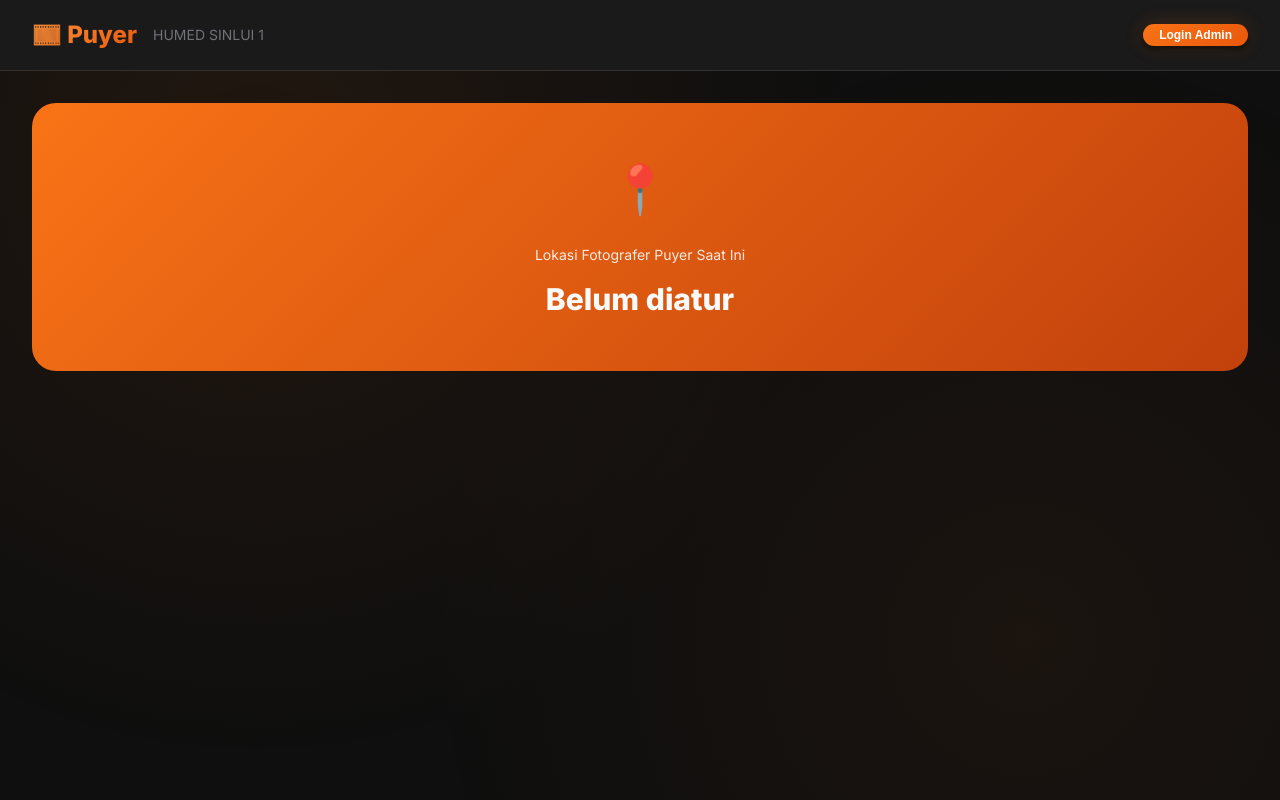
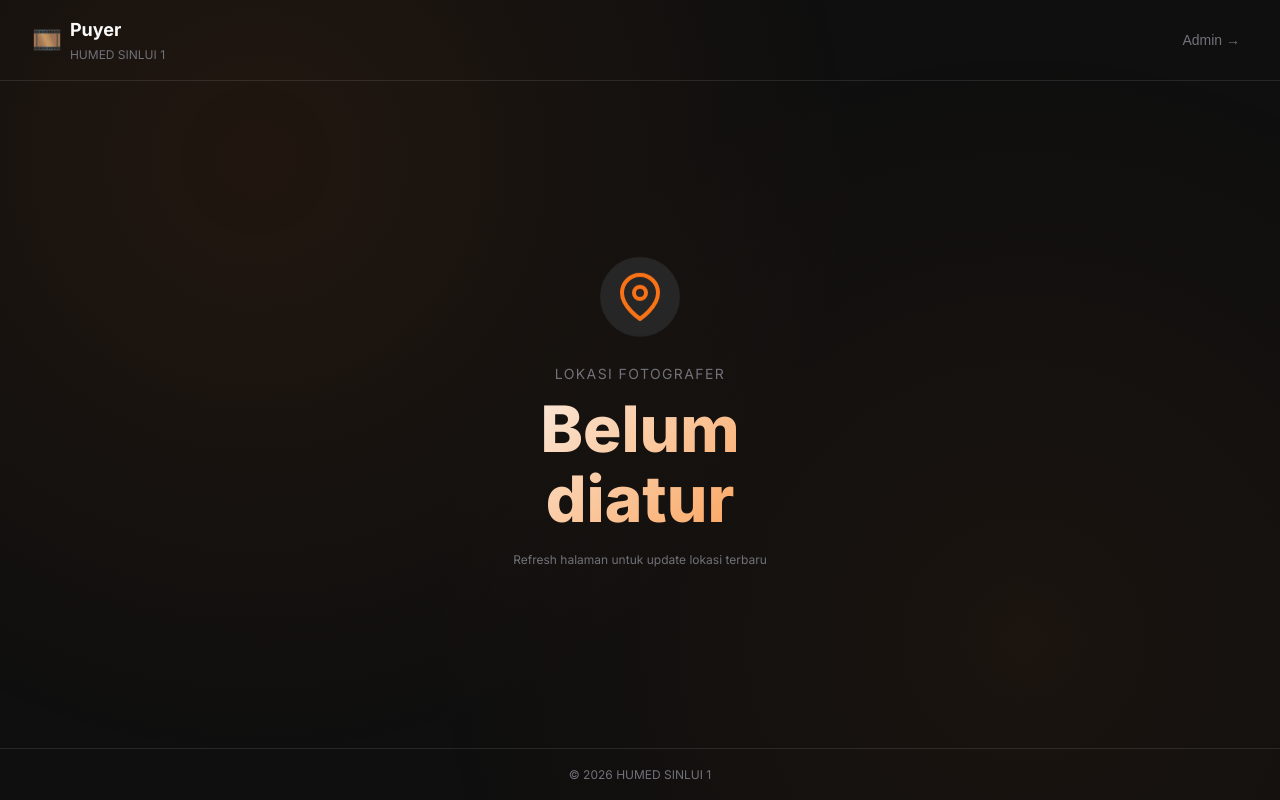
Before and after one commit to soudblox/humas-puyer, a React (Vite) app: page / in a window 1280 px wide. Built offline with nearby package versions, Linux system fonts and the light colour scheme; no server answers.

Commit message:
fix styling

```diff
--- a/src/components/UserView.jsx
+++ b/src/components/UserView.jsx
@@ -1,39 +1,51 @@
+import { api } from '../utils/api';
+
 export default function UserView({ user, location, onLogout, onLogin }) {
 	return (
-		<div className="dashboard">
-			{/* Navbar */}
-			<nav className="navbar">
-				<div className="navbar-brand">
-					<span className="navbar-logo">🎞️ Puyer</span>
-					<span className="navbar-subtitle">HUMED SINLUI 1</span>
+		<div className="public-view">
+			{/* Minimal Header */}
+			<header className="public-header">
+				<div className="public-brand">
+					<span className="brand-icon">🎞️</span>
+					<div className="brand-text">
+						<span className="brand-name">Puyer</span>
+						<span className="brand-sub">HUMED SINLUI 1</span>
+					</div>
 				</div>
-				<div className="navbar-user">
+				<div className="public-auth">
 					{user ? (
-						<>
-							<img src={user.picture} alt={user.name} className="user-avatar" />
-							<div className="user-info">
-								<div className="user-name">{user.name}</div>
-								<div className="user-role">User</div>
-							</div>
-							<button onClick={onLogout} className="btn btn-ghost btn-sm">
-								Keluar
-							</button>
-						</>
+						<div className="user-pill">
+							<img src={user.picture} alt={user.name} className="user-pill-avatar" />
+							<span className="user-pill-name">{user.name}</span>
+							<button onClick={onLogout} className="user-pill-logout">×</button>
+						</div>
 					) : (
-						<button onClick={onLogin} className="btn btn-primary btn-sm">
-							Login Admin
+						<button onClick={onLogin} className="login-link">
+							Admin →
 						</button>
 					)}
 				</div>
-			</nav>
+			</header>
 
-			<div className="dashboard-content">
-				<div className="location-banner">
-					<div className="location-icon">📍</div>
-					<div className="location-label">Lokasi Fotografer Puyer Saat Ini</div>
-					<div className="location-value">{location || 'Belum diatur'}</div>
+			{/* Main Content - Centered Location Display */}
+			<main className="public-main">
+				<div className="location-display">
+					<div className="location-pin">
+						<svg width="48" height="48" viewBox="0 0 24 24" fill="none" stroke="currentColor" strokeWidth="2" strokeLinecap="round" strokeLinejoin="round">
+							<path d="M21 10c0 7-9 13-9 13s-9-6-9-13a9 9 0 0 1 18 0z"></path>
+							<circle cx="12" cy="10" r="3"></circle>
+						</svg>
+					</div>
+					<p className="location-label-text">Lokasi Fotografer</p>
+					<h1 className="location-name">{location || 'Belum diatur'}</h1>
+					<p className="location-hint">Refresh halaman untuk update lokasi terbaru</p>
 				</div>
-			</div>
+			</main>
+
+			{/* Footer */}
+			<footer className="public-footer">
+				<p>© 2026 HUMED SINLUI 1</p>
+			</footer>
 		</div>
 	);
 }
--- a/src/index.css
+++ b/src/index.css
@@ -855,29 +855,217 @@ h4 {
 	gap: var(--space-sm);
 }
 
-/* Location Banner - Puyer specific */
+/* Location Banner - Puyer specific (for Dashboard) */
 .location-banner {
-	background: linear-gradient(135deg, var(--primary-500), var(--primary-700));
-	border-radius: var(--radius-2xl);
-	padding: var(--space-2xl);
+	background: var(--bg-card);
+	border: 1px solid var(--border-color);
+	border-radius: var(--radius-xl);
+	padding: var(--space-lg);
 	text-align: center;
 	margin-bottom: var(--space-lg);
+	transition: all var(--transition-base);
+}
+
+.location-banner:hover {
+	border-color: var(--border-glow);
+	box-shadow: var(--shadow-glow);
 }
 
 .location-label {
+	font-size: var(--font-size-xs);
+	color: var(--text-muted);
+	text-transform: uppercase;
+	letter-spacing: 0.05em;
+	margin-bottom: var(--space-xs);
+}
+
+.location-value {
+	font-size: var(--font-size-2xl);
+	font-weight: 700;
+	color: var(--primary-400);
+}
+
+.location-icon {
+	font-size: 1.5rem;
+	margin-bottom: var(--space-sm);
+	opacity: 0.7;
+}
+
+/* ========================================
+   Public View - UserView Component
+   ======================================== */
+
+.public-view {
+	min-height: 100vh;
+	display: flex;
+	flex-direction: column;
+}
+
+.public-header {
+	display: flex;
+	align-items: center;
+	justify-content: space-between;
+	padding: var(--space-md) var(--space-xl);
+	border-bottom: 1px solid var(--border-color);
+}
+
+.public-brand {
+	display: flex;
+	align-items: center;
+	gap: var(--space-sm);
+}
+
+.brand-icon {
+	font-size: 1.5rem;
+}
+
+.brand-text {
+	display: flex;
+	flex-direction: column;
+}
+
+.brand-name {
+	font-size: var(--font-size-lg);
+	font-weight: 700;
+	color: var(--text-primary);
+}
+
+.brand-sub {
+	font-size: var(--font-size-xs);
+	color: var(--text-muted);
+}
+
+.public-auth {
+	display: flex;
+	align-items: center;
+}
+
+.login-link {
+	background: transparent;
+	border: none;
+	color: var(--text-muted);
 	font-size: var(--font-size-sm);
-	opacity: 0.9;
+	cursor: pointer;
+	padding: var(--space-xs) var(--space-sm);
+	border-radius: var(--radius-md);
+	transition: all var(--transition-base);
+}
+
+.login-link:hover {
+	color: var(--text-primary);
+	background: var(--bg-tertiary);
+}
+
+.user-pill {
+	display: flex;
+	align-items: center;
+	gap: var(--space-sm);
+	padding: var(--space-xs) var(--space-sm);
+	background: var(--bg-tertiary);
+	border-radius: var(--radius-full);
+}
+
+.user-pill-avatar {
+	width: 24px;
+	height: 24px;
+	border-radius: var(--radius-full);
+}
+
+.user-pill-name {
+	font-size: var(--font-size-sm);
+	color: var(--text-secondary);
+}
+
+.user-pill-logout {
+	background: transparent;
+	border: none;
+	color: var(--text-muted);
+	font-size: var(--font-size-lg);
+	cursor: pointer;
+	padding: 0;
+	line-height: 1;
+	width: 20px;
+	height: 20px;
+	display: flex;
+	align-items: center;
+	justify-content: center;
+	border-radius: var(--radius-full);
+	transition: all var(--transition-base);
+}
+
+.user-pill-logout:hover {
+	background: rgba(255, 255, 255, 0.1);
+	color: var(--text-primary);
+}
+
+.public-main {
+	flex: 1;
+	display: flex;
+	align-items: center;
+	justify-content: center;
+	padding: var(--space-xl);
+}
+
+.location-display {
+	text-align: center;
+	max-width: 400px;
+}
+
+.location-pin {
+	display: inline-flex;
+	align-items: center;
+	justify-content: center;
+	width: 80px;
+	height: 80px;
+	background: var(--bg-tertiary);
+	border-radius: var(--radius-full);
+	margin-bottom: var(--space-lg);
+	color: var(--primary-500);
+	animation: float 3s ease-in-out infinite;
+}
+
+@keyframes float {
+
+	0%,
+	100% {
+		transform: translateY(0);
+	}
+
+	50% {
+		transform: translateY(-8px);
+	}
+}
+
+.location-label-text {
+	font-size: var(--font-size-sm);
+	color: var(--text-muted);
+	text-transform: uppercase;
+	letter-spacing: 0.1em;
 	margin-bottom: var(--space-sm);
 }
 
-.location-value {
-	font-size: var(--font-size-3xl);
+.location-name {
+	font-size: clamp(2rem, 8vw, 4rem);
 	font-weight: 800;
+	background: linear-gradient(135deg, var(--text-primary), var(--primary-400));
+	-webkit-background-clip: text;
+	-webkit-text-fill-color: transparent;
+	background-clip: text;
+	margin-bottom: var(--space-md);
+	line-height: 1.1;
 }
 
-.location-icon {
-	font-size: 3rem;
-	margin-bottom: var(--space-md);
+.location-hint {
+	font-size: var(--font-size-xs);
+	color: var(--text-muted);
+}
+
+.public-footer {
+	padding: var(--space-md);
+	text-align: center;
+	font-size: var(--font-size-xs);
+	color: var(--text-muted);
+	border-top: 1px solid var(--border-color);
 }
 
 /* Loading Spinner */
```
